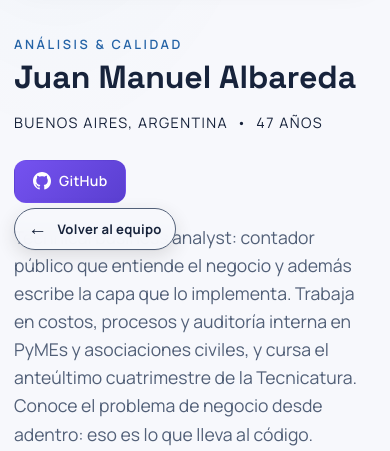
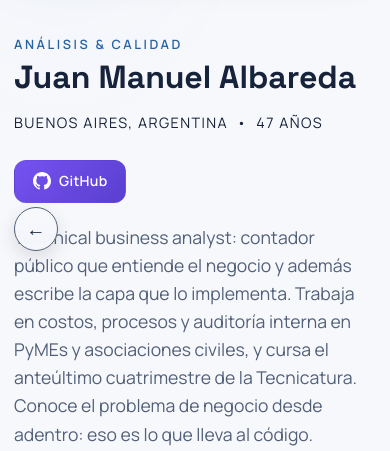
Before and after one commit to pablormacia/TP1-DSWF-AACMP, a plain HTML site: page juan.html in a window 390 px wide. Shown: the part 579-1030 px from the top of the page. Drawn offline with Linux system fonts and the light colour scheme.

Commit message:
dejo solo la flecha para que sea menos invasivo visualmente

```diff
--- a/css/styles.css
+++ b/css/styles.css
@@ -2417,9 +2417,12 @@ h1.hero-title {
   bottom: max(20px, env(safe-area-inset-bottom));
   z-index: 10;
   display: inline-flex;
+  width: 44px;
+  height: 44px;
   align-items: center;
   gap: 10px;
-  padding: 10px 16px;
+  justify-content: center;
+  padding: 0;
   border: 1px solid var(--ink-light);
   border-radius: 999px;
   background: color-mix(in srgb, var(--paper) 92%, transparent);
@@ -2453,8 +2456,8 @@ h1.hero-title {
   .page-back-link {
     left: max(14px, env(safe-area-inset-left));
     bottom: max(14px, env(safe-area-inset-bottom));
-    padding: 9px 13px;
-    font-size: .82rem;
+    width: 44px;
+    height: 44px;
   }
 }
 
--- a/juan.html
+++ b/juan.html
@@ -42,9 +42,9 @@
     </button>
   </header>
   <main class="section-shell">
-         <!--botón volver atrás-->
-    <a class="page-back-link" href="index.html#equipo">
-          <span aria-hidden="true">←</span> Volver al equipo
+    <!--botón volver atrás-->
+    <a class="page-back-link" href="index.html#equipo" aria-label="Volver al equipo" title="Volver al equipo">
+      <span aria-hidden="true">←</span>
     </a>
 
     <div class="section-inner">
```
Also changed, not shown: daniela.html (+2 -2 lines), fernando.html (+2 -2 lines), mariano.html (+2 -2 lines), pablo.html (+2 -2 lines), pages/bitacora.html (+2 -2 lines).
